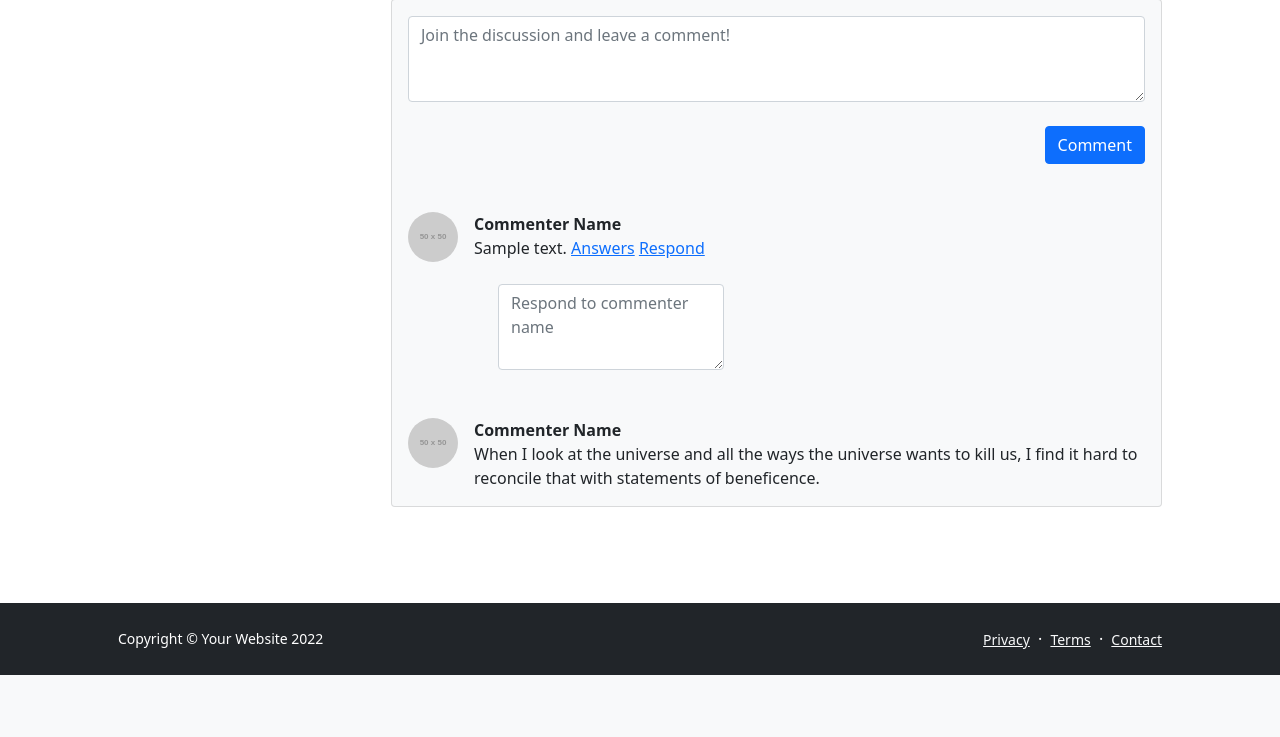
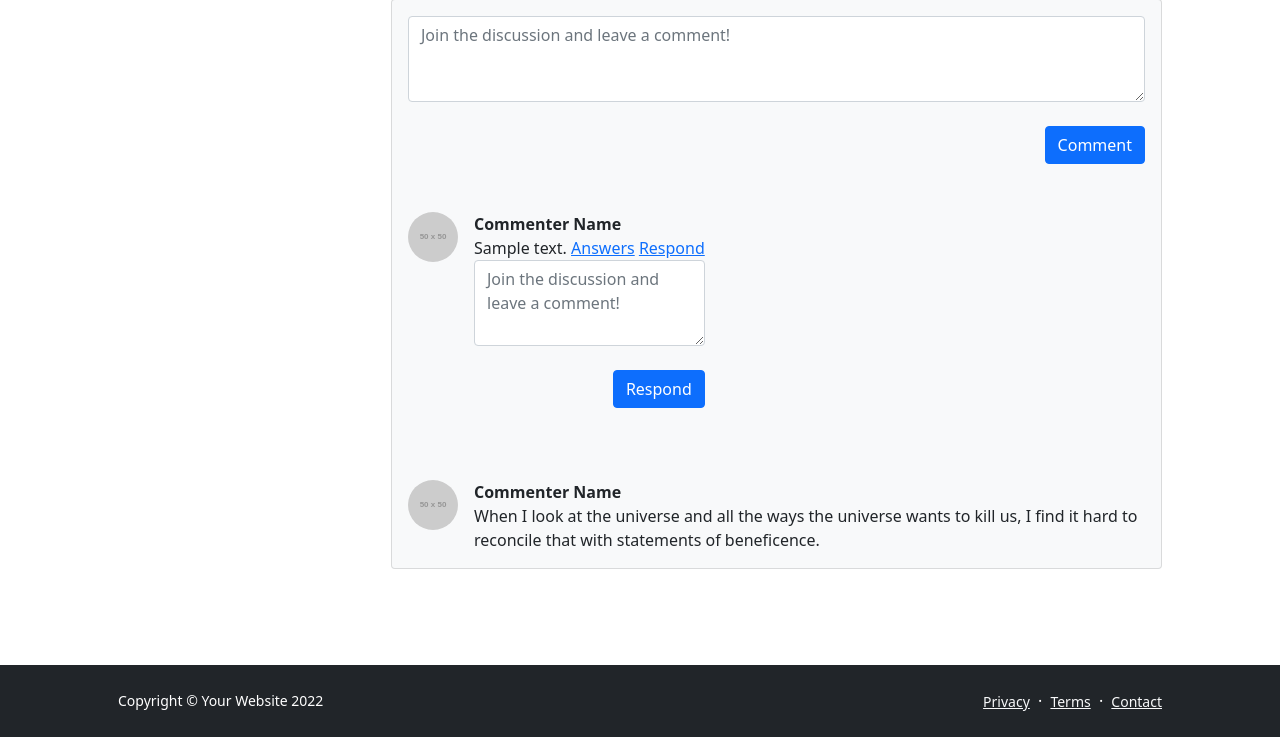
Before and after one commit to jorge-armando-navarro-flores/deviceshop, a Flask app: page /blog-post/1 in a window 1280 px wide, after a click on "Respond". Shown: the part 747-1484 px from the top of the page. Before the commit the page ends 1422 px from the top, so only its background shows below. Run offline with Flask 2, Linux system fonts and the light colour scheme; tables that the repository leaves empty hold one stand-in row (values such as "Sample post"); grey boxes labelled with a size stand in for pictures from a placeholder-image service; some libraries are stand-ins or nearby versions.

Commit message:
self referenced comment table

```diff
--- a/main.py
+++ b/main.py
@@ -66,6 +66,11 @@ class Comment(db.Model):
     post_id = db.Column(db.Integer, db.ForeignKey("blog_posts.id"))
     parent_post = relationship("BlogPost", back_populates="comments")
     text = db.Column(db.Text, nullable=False)
+
+
+Comment.comment_id = db.Column(db.Integer, db.ForeignKey(Comment.id))
+Comment.parent_comment = relationship(Comment, backref="answers", remote_side=Comment.id)
+
 
 # Line below only required once, when creating DB.
 
@@ -139,19 +144,31 @@ def blog_home():
     return render_template("blog-home.html")
 
 
-@app.route("/blog-post/<int:post_id>", methods=["GET", "POST"])
-def blog_post(post_id):
+@app.route("/blog-post/<int:post_id>", methods=["GET", "POST"], defaults={'comment_id': None})
+@app.route("/blog-post/<int:post_id>/<int:comment_id>", methods=["GET", "POST"])
+def blog_post(post_id, comment_id):
 
     requested_post = BlogPost.query.get(post_id)
     if request.method == "POST":
-        print("post")
-        new_comment = Comment(
-            text=request.form.get('comment-text'),
-            comment_author=current_user,
-            parent_post=requested_post
-        )
-        db.session.add(new_comment)
-        db.session.commit()
+        if not comment_id:
+            new_comment = Comment(
+                text=request.form.get('comment-text'),
+                comment_author=current_user,
+                parent_post=requested_post
+            )
+            db.session.add(new_comment)
+            db.session.commit()
+        else:
+            requested_comment = Comment.query.get(comment_id)
+            new_answer = Comment(
+                text=request.form.get('comment-text'),
+                comment_author=current_user,
+                parent_post=requested_post,
+                parent_comment=requested_comment
+            )
+            db.session.add(new_answer)
+            db.session.commit()
+            # redirect(url_for('home'))
 
     return render_template("blog-post.html", post=requested_post)
 
--- a/templates/blog-post.html
+++ b/templates/blog-post.html
@@ -56,7 +56,8 @@
                                           placeholder="Join the discussion and leave a comment!"></textarea>
                                 {% if current_user.is_authenticated: %}
                                 <div class="clearfix mt-4">
-                                    <button type="submit" class="btn btn-primary float-end" href="{{ pass }}">Comment</button>
+                                    <button type="submit" class="btn btn-primary float-end" href="{{ pass }}">Comment
+                                    </button>
                                 </div>
 
                                 {% else: %}
@@ -82,7 +83,8 @@
                                                                 alt="..."/></div>
                                 <div class="ms-3">
                                     <div class="fw-bold">Commenter Name</div>
-                                        {{ comment.text }} <a data-bs-toggle="collapse" href="#collapseComments{{ comment.id }}"
+                                    {{ comment.text }} <a data-bs-toggle="collapse"
+                                                          href="#collapseComments{{ comment.id }}"
                                                           role="button" aria-expanded="false"
                                                           aria-controls="collapseComments{{ comment.id }}">Answers</a>
                                     <a data-bs-toggle="collapse" href="#collapseRespond{{ comment.id }}"
@@ -114,8 +116,29 @@
                                     </div>
 
                                     <div class="collapse" id="collapseRespond{{ comment.id }}">
-                                            <form class="m-4"><textarea class="form-control" rows="3"
-                                                                        placeholder="Respond to commenter name"></textarea>
+                                        <form class="mb-4" action="{{ url_for('blog_post', post_id=post.id, comment_id=comment.id) }}"
+                                              method="post">
+                                <textarea name="comment-text" class="form-control" rows="3"
+                                          placeholder="Join the discussion and leave a comment!"></textarea>
+                                            {% if current_user.is_authenticated: %}
+                                            <div class="clearfix mt-4">
+                                                <button type="submit" class="btn btn-primary float-end"
+                                                        href="{{ pass }}">Respond
+                                                </button>
+                                            </div>
+
+                                            {% else: %}
+
+                                            <!-- Button trigger modal -->
+                                            <div class="clearfix mt-4">
+                                                <button type="button" class="btn btn-primary float-end mb-4"
+                                                        data-bs-toggle="modal"
+                                                        data-bs-target="#staticBackdrop">
+                                                    Respond
+                                                </button>
+                                            </div>
+
+                                            {% endif %}
                                         </form>
                                     </div>
 
```
Lines whose indentation alone changed are shown as unchanged.
